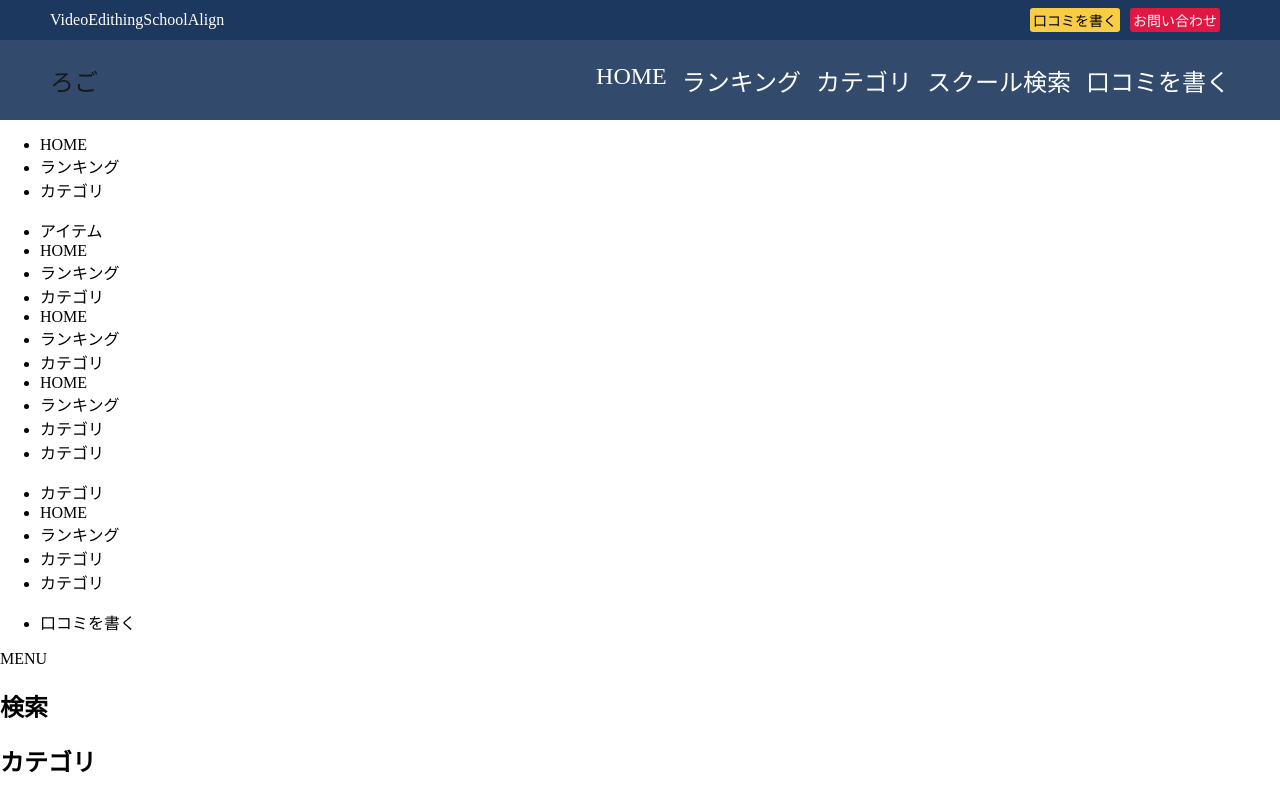
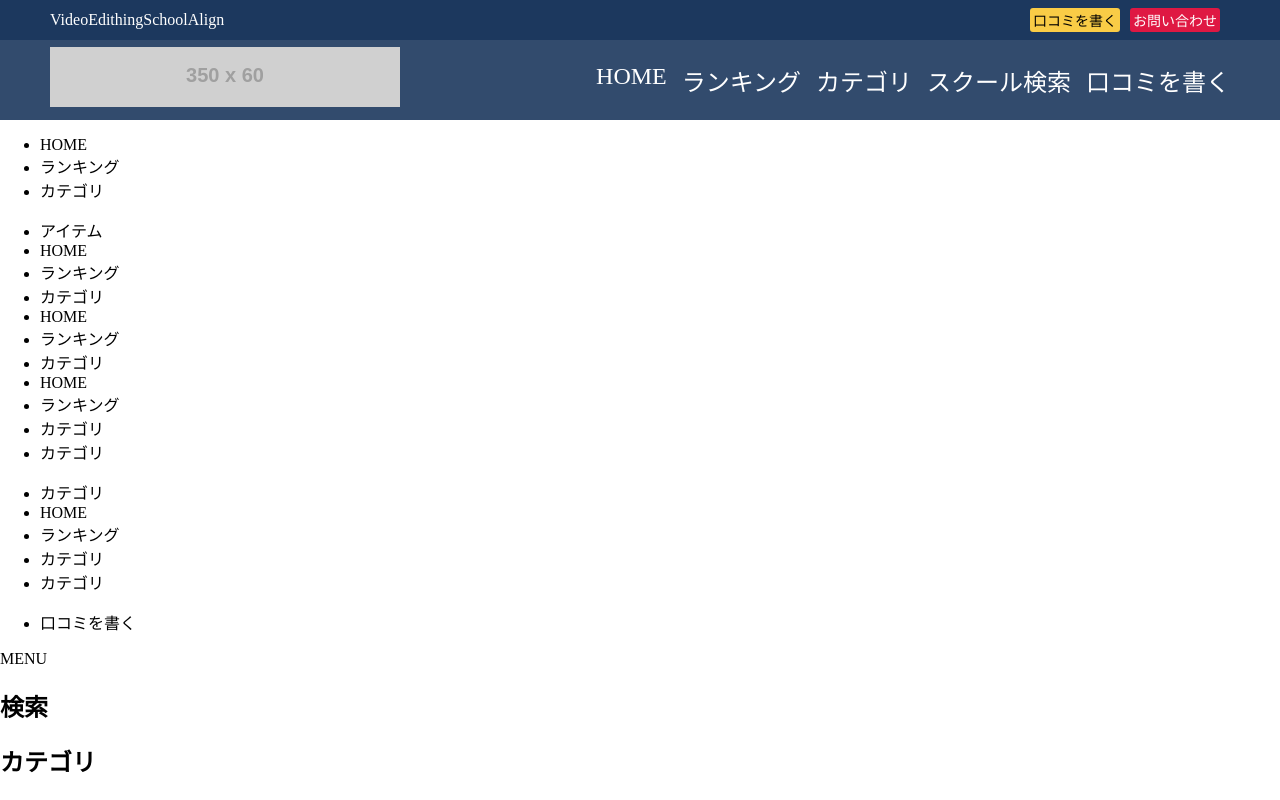
Before and after one commit to kantashimizu/VideoEditingSchoolAlign, a Nuxt app: page / in a window 1280 px wide. Shown: the top 800 px of the page. Built offline with nearby package versions, Linux system fonts and the light colour scheme.

Commit message:
ロゴ編集

```diff
--- a/pages/index.vue
+++ b/pages/index.vue
@@ -8,7 +8,7 @@ section.home
         p.btn_left 口コミを書く
         p.btn_right お問い合わせ
     div.header_bottom
-      div.logo ろご
+      div: img(src="https://placehold.jp/350x60.png")
       ul.links
         li HOME
         li ランキング
```
